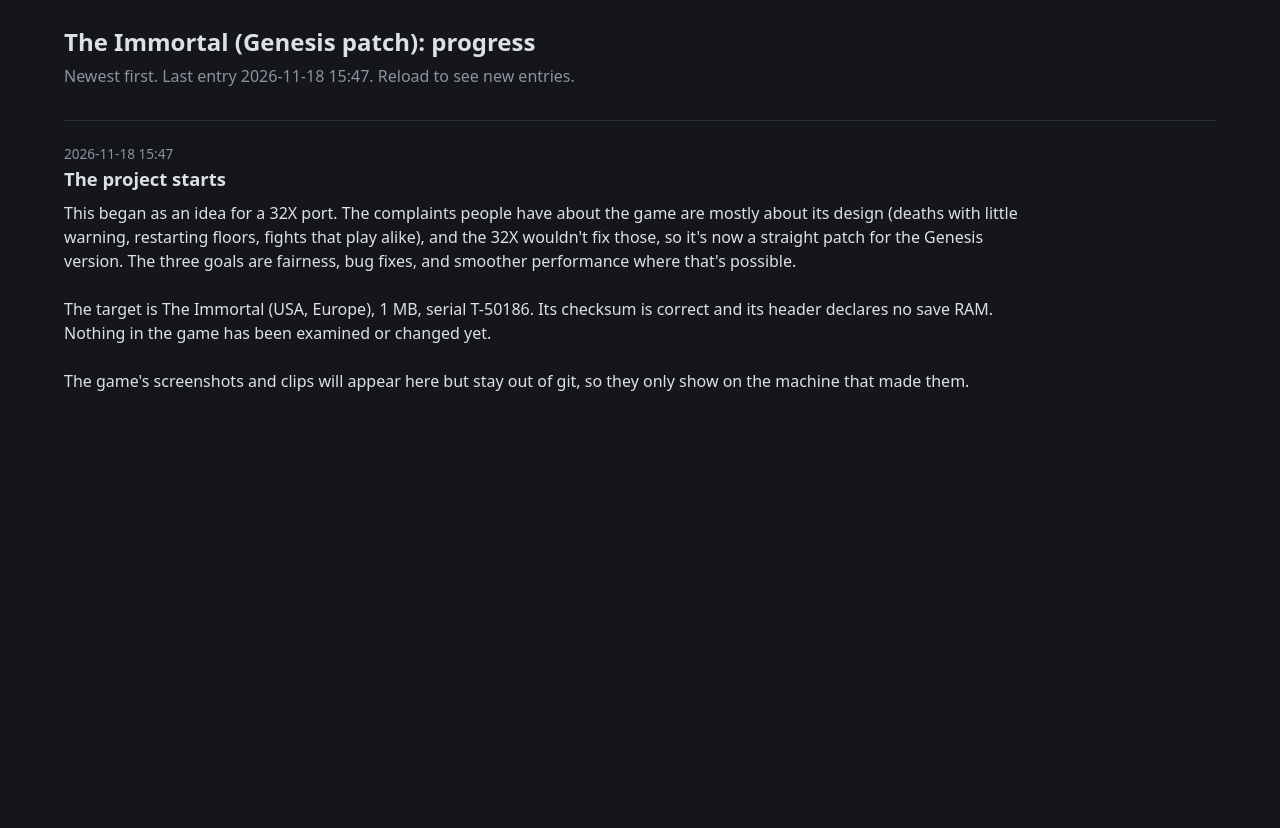
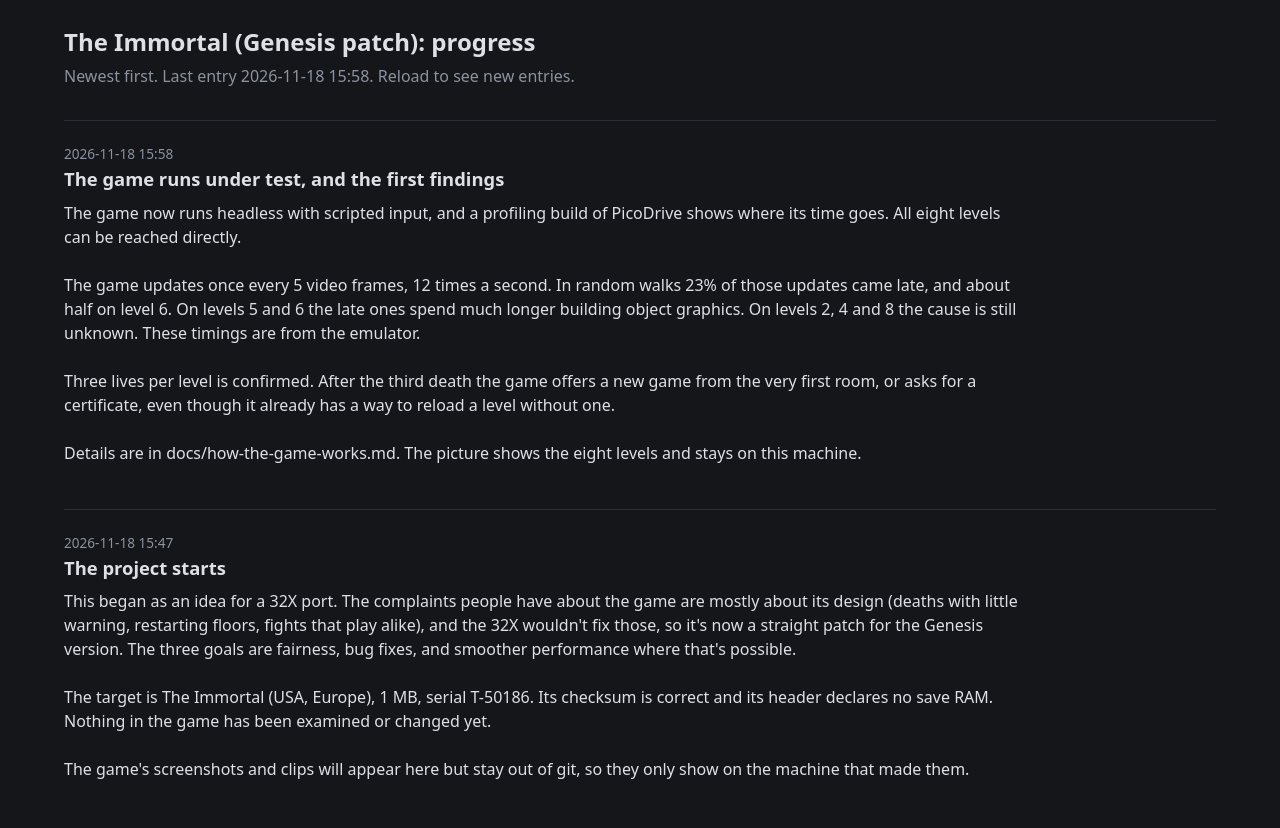
Before and after one commit to satelliteoflove/immortal-genesis-improvement, a plain HTML site: page docs/progress/index.html in a window 1280 px wide. Before the commit the page ends 800 px from the top, so only its background shows below. Drawn offline with Linux system fonts and the light colour scheme.

Commit message:
Progress page: the harness and the first findings
Co-Authored-By: Claude Opus 5.5 <noreply@anthropic.com>

```diff
--- a/docs/progress/index.html
+++ b/docs/progress/index.html
@@ -15,8 +15,14 @@ figcaption { color: #8b93a1; font-size: .8rem; margin-top: .2rem; }
 img, video { image-rendering: pixelated; max-width: 100%; border: 1px solid #2a2e36; background: #000; display: block; }
 </style></head>
 <body><h1>The Immortal (Genesis patch): progress</h1>
-<div class="sub">Newest first. Last entry 2026-11-18 15:47. Reload to see new entries.</div>
-<article><time>2026-11-18 15:47</time><h2>The project starts</h2><p>This began as an idea for a 32X port. The complaints people have about the game are mostly about its design (deaths with little warning, restarting floors, fights that play alike), and the 32X wouldn&#x27;t fix those, so it&#x27;s now a straight patch for the Genesis version. The three goals are fairness, bug fixes, and smoother performance where that&#x27;s possible.
+<div class="sub">Newest first. Last entry 2026-11-18 15:58. Reload to see new entries.</div>
+<article><time>2026-11-18 15:58</time><h2>The game runs under test, and the first findings</h2><p>The game now runs headless with scripted input, and a profiling build of PicoDrive shows where its time goes. All eight levels can be reached directly.
+
+The game updates once every 5 video frames, 12 times a second. In random walks 23% of those updates came late, and about half on level 6. On levels 5 and 6 the late ones spend much longer building object graphics. On levels 2, 4 and 8 the cause is still unknown. These timings are from the emulator.
+
+Three lives per level is confirmed. After the third death the game offers a new game from the very first room, or asks for a certificate, even though it already has a way to reload a level without one.
+
+Details are in docs/how-the-game-works.md. The picture shows the eight levels and stays on this machine.</p><div class="media"><figure><img src="local/20261118_155857_levels.png" onerror="this.closest('figure').remove()" alt=""><figcaption>levels.png</figcaption></figure></div></article><article><time>2026-11-18 15:47</time><h2>The project starts</h2><p>This began as an idea for a 32X port. The complaints people have about the game are mostly about its design (deaths with little warning, restarting floors, fights that play alike), and the 32X wouldn&#x27;t fix those, so it&#x27;s now a straight patch for the Genesis version. The three goals are fairness, bug fixes, and smoother performance where that&#x27;s possible.
 
 The target is The Immortal (USA, Europe), 1 MB, serial T-50186. Its checksum is correct and its header declares no save RAM. Nothing in the game has been examined or changed yet.
 
```
Also changed, not shown: docs/progress/entries.json (+8 -0 lines).
